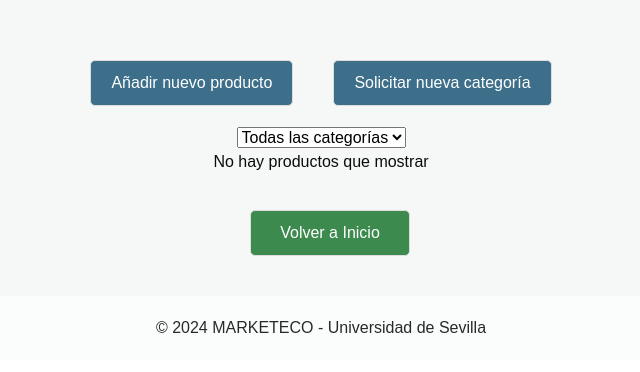
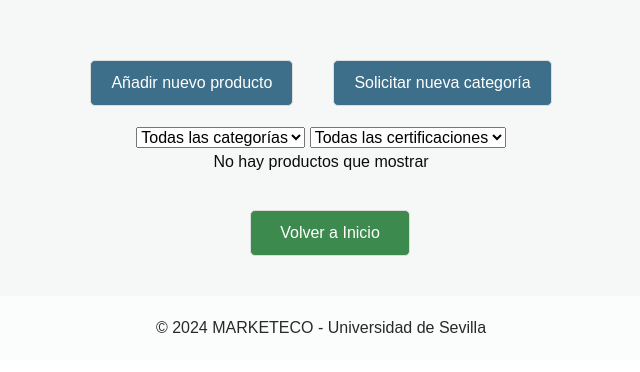
Before and after one commit to Juanpepitt/ECO, a Django app: page /productos/ in a window 1280 px wide. Shown: the top 372 px of the page, without its empty margins (319-959 px from the left). Run offline with Django 5.2, Linux system fonts and the light colour scheme; a user stored in the database is signed in; data that the repository does not hold is empty; some libraries are stand-ins or nearby versions.

Commit message:
mejorando v1.9 vistas productos

```diff
--- a/EcoWEB/Apps/Productos/forms.py
+++ b/EcoWEB/Apps/Productos/forms.py
@@ -27,7 +27,7 @@ CERTIFICACIONES_ECO = [
 class ProductForm(forms.Form):
     nombre = forms.CharField(label='Nombre de producto', max_length=150, strip=False, widget=forms.TextInput(attrs={'autofocus': True, 'style': 'width: 100%;'}), required=True)
     categoria = forms.ChoiceField(label='Categoría de producto', choices=CATEGORIAS_PRODUCTO, required=True, widget=forms.Select(attrs={'style': 'width: 100%;'}))
-    descripcion = forms.CharField(label='Descripción del producto', widget=forms.Textarea(attrs={'autofocus': True, 'style': 'width: 100%;'}), strip=True)
+    descripcion = forms.CharField(label='Descripción del producto', widget=forms.Textarea(attrs={'autofocus': True, 'style': 'width: 100%;' 'height: 10%;'}), strip=True)
     certificaciones = forms.ChoiceField(label='Certificaciones ecológicas', choices=CERTIFICACIONES_ECO, required=True, widget=forms.Select(attrs={'style': 'width: 100%;'}))
     disponibilidad = forms.BooleanField(label='Disponible', required=False)
     precio = forms.DecimalField(label='Precio en €', max_digits=10, decimal_places=2, required=True, help_text="Si se trata de un producto a granel, añade el precio en €/kg", widget=CommaDecimalWidget)
--- a/EcoWEB/Apps/Productos/templates/detalle_producto.html
+++ b/EcoWEB/Apps/Productos/templates/detalle_producto.html
@@ -213,6 +213,7 @@
             {% endif %}
 
             <p>Categoría: {{ producto.categoria }}</p>
+            <p>Certificaciones ecológicas: {{ producto.certificaciones }}</p>
 
             <div class="button_group">
                 <a href="{% url 'list_products' %}" class="btn btn-cancel">Volver</a>
--- a/EcoWEB/Apps/Productos/templates/products.html
+++ b/EcoWEB/Apps/Productos/templates/products.html
@@ -253,6 +253,12 @@
                         <option value="{{ categoria }}" {% if selected_categoria == categoria %}selected{% endif %}>{{ categoria }}</option>
                     {% endfor %}
                 </select>
+                <select name="certificaciones" onchange="this.form.submit()">
+                    <option value="">Todas las certificaciones</option>
+                    {% for certificacion in opciones_cert %}
+                        <option value="{{ certificacion }}" {% if selected_cert == certificacion %}selected{% endif %}>{{ certificacion }}</option>
+                    {% endfor %}
+                </select>
             </form>
         </div>
         <div>
@@ -309,6 +315,15 @@
                                 </select>
                             </div>
                             <div>
+                                <label for="certificaciones">Certificación ecológica</label>
+                                <select name="certificaciones">
+                                    <option value="" disabled selected>Selecciona una certificación que lo cubra</option>
+                                    {% for certificacion in opciones_cert %}
+                                        <option value="{{ certificacion }}" {% if certificacion == producto.certificaciones %} selected {% endif %}>{{ certificacion }}</option>
+                                    {% endfor %}
+                                </select>
+                            </div>
+                            <div>
                                 <label for="disponibilidad">Disponible</label>
                                 <input type="checkbox" name="disponibilidad" {% if producto.disponibilidad %}checked{% endif %}>
                             </div>
--- a/EcoWEB/Apps/Productos/views.py
+++ b/EcoWEB/Apps/Productos/views.py
@@ -67,7 +67,7 @@ def add_product(request):
             categoria = form.cleaned_data['categoria']
             descripcion = form.cleaned_data['descripcion']
             disponibilidad = form.cleaned_data['disponibilidad']
-            certifiaciones = forms.cleaned_data['certificaciones']
+            certificaciones = form.cleaned_data['certificaciones']
             precio = form.cleaned_data['precio']
             stock = form.cleaned_data['stock']
             imagen = request.FILES.get('imagen')
@@ -92,7 +92,7 @@ def add_product(request):
                 "categoria": categoria,
                 "descripcion": descripcion,
                 "disponibilidad": disponibilidad,
-                'certificaciones': certifiaciones,
+                'certificaciones': certificaciones,
                 "precio": float(precio),
                 "stock": int(stock) if stock else None,
                 "imagen": image_url,
@@ -139,7 +139,7 @@ def edit_product(request, product_id):
                     'descripcion': descripcion,
                     'precio': precio,
                     'categoria': categoria,
-                    'certificaciones': certifiaciones,
+                    'certificaciones': certificaciones,
                     'stock': stock,
                     'disponibilidad': disponibilidad,
                 }
@@ -161,7 +161,7 @@ def edit_product(request, product_id):
                 "precio": precio,
                 "categoria": categoria,
                 "disponibilidad": disponibilidad,
-                'certificaciones': certifiaciones,
+                'certificaciones': certificaciones,
                 "stock": stock,
                 "imagen": image_url
             })
@@ -173,7 +173,7 @@ def edit_product(request, product_id):
                 "precio": precio,
                 "categoria": categoria,
                 "disponibilidad": disponibilidad,
-                'certificaciones': certifiaciones,
+                'certificaciones': certificaciones,
                 "stock": stock
             })
         messages.success(request, nombre+' editado con éxito')
@@ -212,6 +212,7 @@ def products(request):
     for product_id, product_data in productos_ref.val().items()] if productos_ref and productos_ref.val() else print("No se encontraron productos para el usuario.")
 
     opciones_categoria = ['Alimentación', 'Tecnología', 'Ropa', 'Hogar', 'Otros']
+    opciones_cert = ['Euroleaf', 'CAAE', 'Ecovalia', 'Demeter', 'Sohiscert']
 
     # Filtrar por categoría si se especifica
     filtro_categoria = request.GET.get('categoria')
@@ -221,10 +222,20 @@ def products(request):
     # Dejar categoría seleccionada al usar desplegable
     selected_categoria = filtro_categoria if filtro_categoria in opciones_categoria else None
 
+    # Filtrar por certificación si se especifica
+    filtro_cert = request.GET.get('certificaciones')
+    if filtro_cert:
+        productos = [producto for producto in productos if producto.get('certificaciones') == filtro_cert]
+
+    # Dejar certificación seleccionada al usar desplegable
+    selected_cert = filtro_cert if filtro_cert in opciones_cert else None
+
     context = {
         'productos': productos,
         'opciones_categoria': opciones_categoria,
         'selected_categoria': selected_categoria,
+        'opciones_cert': opciones_cert,
+        'selected_cert': selected_cert
     }
 
     return render(request, 'products.html', context)
@@ -233,6 +244,7 @@ def lista_productos(request):
     productos_ref = database.child("Productores").get()
     productos = []
     categorias = set()
+    certificaciones = set()
     productores = set()
 
     try:
@@ -259,6 +271,7 @@ def lista_productos(request):
 
                     productos.append(producto_data)
                     categorias.add(producto_data.get('categoria', 'Otros'))
+                    certificaciones.add(producto_data.get('certificaciones', ''))
                     productores.add(productor_nombre)
     except (ValueError, TypeError) as e:
         print(e)
@@ -273,6 +286,11 @@ def lista_productos(request):
     if filtro_categoria:
         productos = [producto for producto in productos if producto.get('categoria') == filtro_categoria]
 
+    # Filtrar por certificación si se especifica
+    filtro_cert = request.GET.get('certificaciones')
+    if filtro_cert:
+        productos = [producto for producto in productos if producto.get('certificaciones') == filtro_cert]
+
     # Filtrar por productor si se especifica
     filtro_productor = request.GET.get('productor')
     if filtro_productor:
@@ -280,6 +298,8 @@ def lista_productos(request):
 
     #dejar categoría seleccionada al usar desplegable
     selected_categoria = filtro_categoria if filtro_categoria in categorias else None
+    #dejar certificación seleccionada al usar desplegable
+    selected_cert = filtro_cert if filtro_cert in certificaciones else None
     #dejar productor seleccionado al usar desplegable
     selected_productor = filtro_productor if filtro_productor in productores else None
 
@@ -299,9 +319,11 @@ def lista_productos(request):
     context = {
         'list_products': productos,
         'categorias': categorias,
+        'certificaciones': certificaciones,
         'productores': productores,
         'range': range(5, 0, -1),
         'selected_categoria': selected_categoria,
+        'selected_cert': selected_cert,
         'selected_productor': selected_productor,
         'selected_ordenar_por': selected_ordenar_por,
         'buscar':buscar
```
Also changed, not shown: EcoWEB/Apps/Productos/templates/add_product.html (+20 -1 lines), EcoWEB/Apps/Productos/templates/list_products.html (+10 -1 lines), EcoWEB/db.sqlite3.
